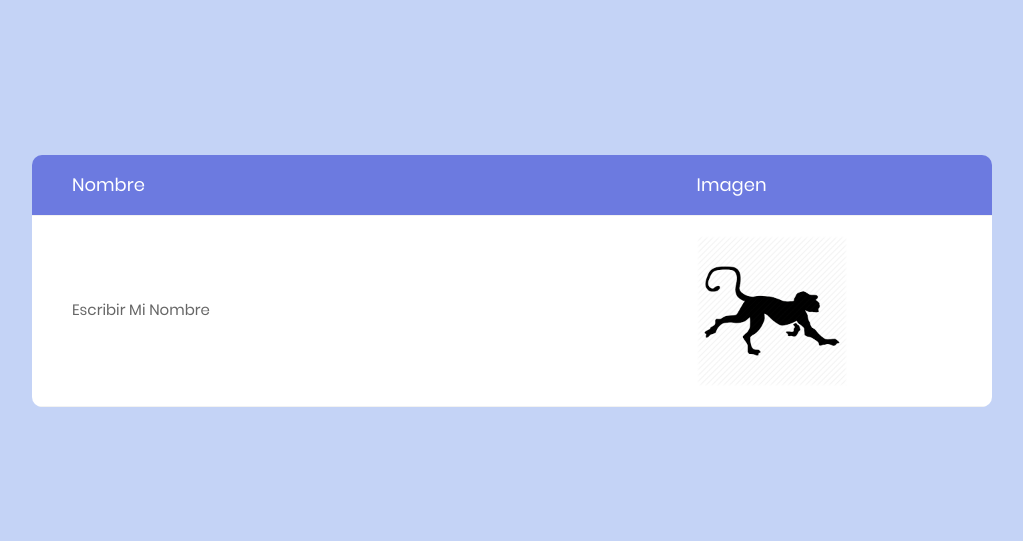
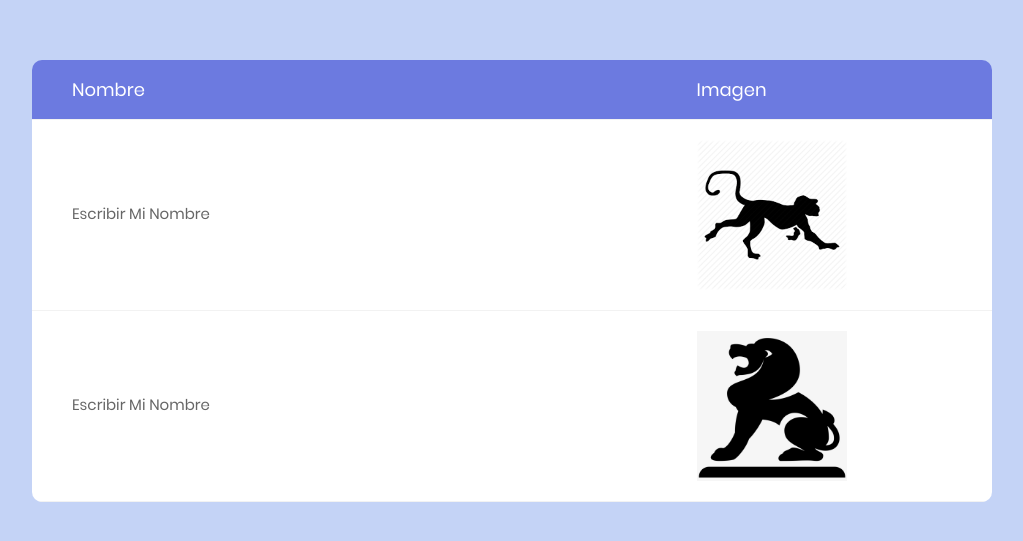
Before and after one commit to martinogi/repo, a plain HTML site: page index.html in a window 1280 px wide. Shown: the part 119-660 px from the top of the page, without its empty margins (128-1151 px from the left). Drawn offline with Linux system fonts and the light colour scheme.

```diff
--- a/index.html
+++ b/index.html
@@ -50,7 +50,18 @@
 							</div>
 						</div>
 					<!--Este es el final del segmento-->
-
+					<!--Este es el inicio del segmento-->
+					<div class="row">
+						<div class="cell" data-title="Full Name">
+							<p>
+								Escribir Mi Nombre
+							</p>
+						</div>
+						<div class="cell" data-title="Location">
+							<image src="images/leon.png" width="150px" height="150px">
+						</div>
+					</div>
+					<!--Este es el final del segmento-->
 
 
 
```
